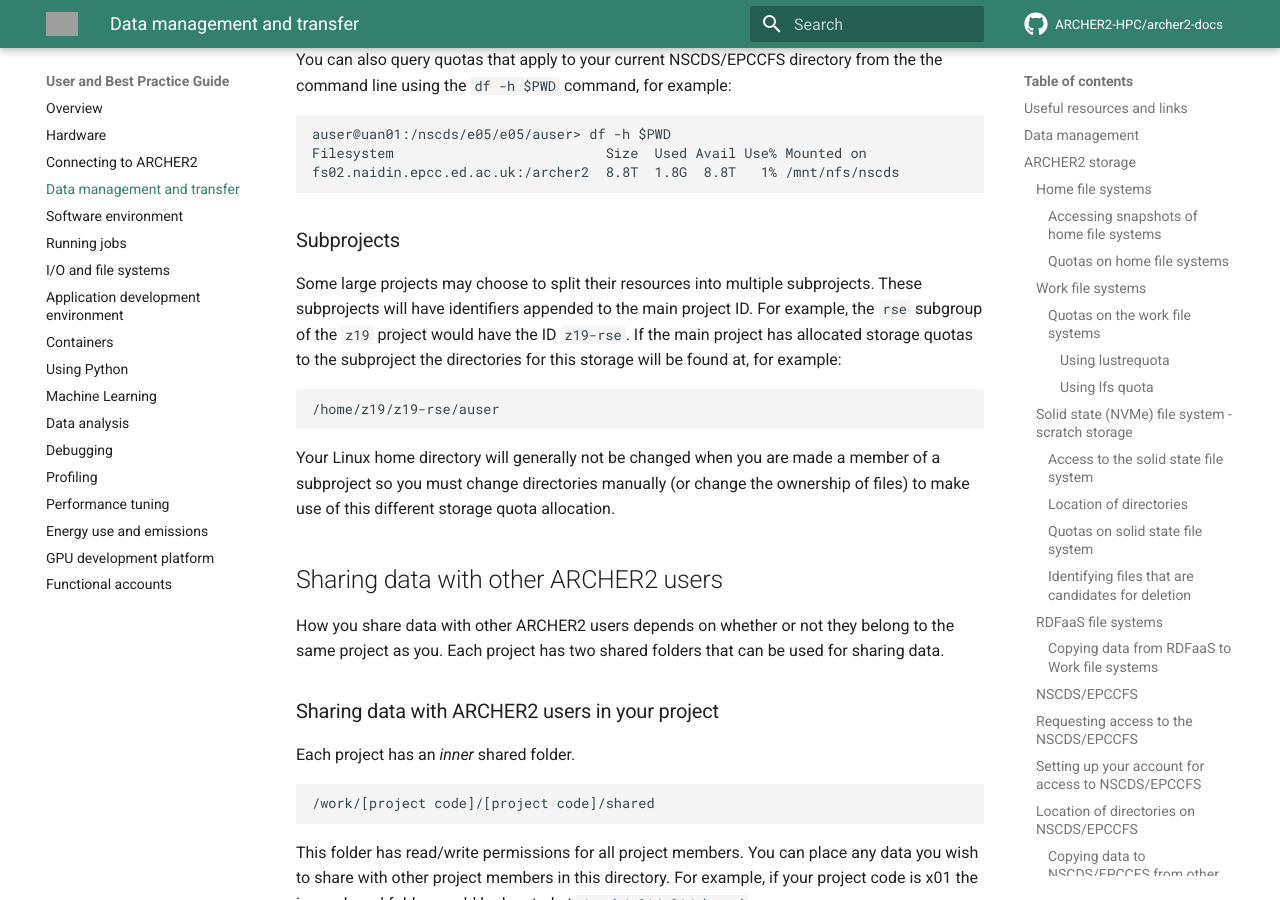
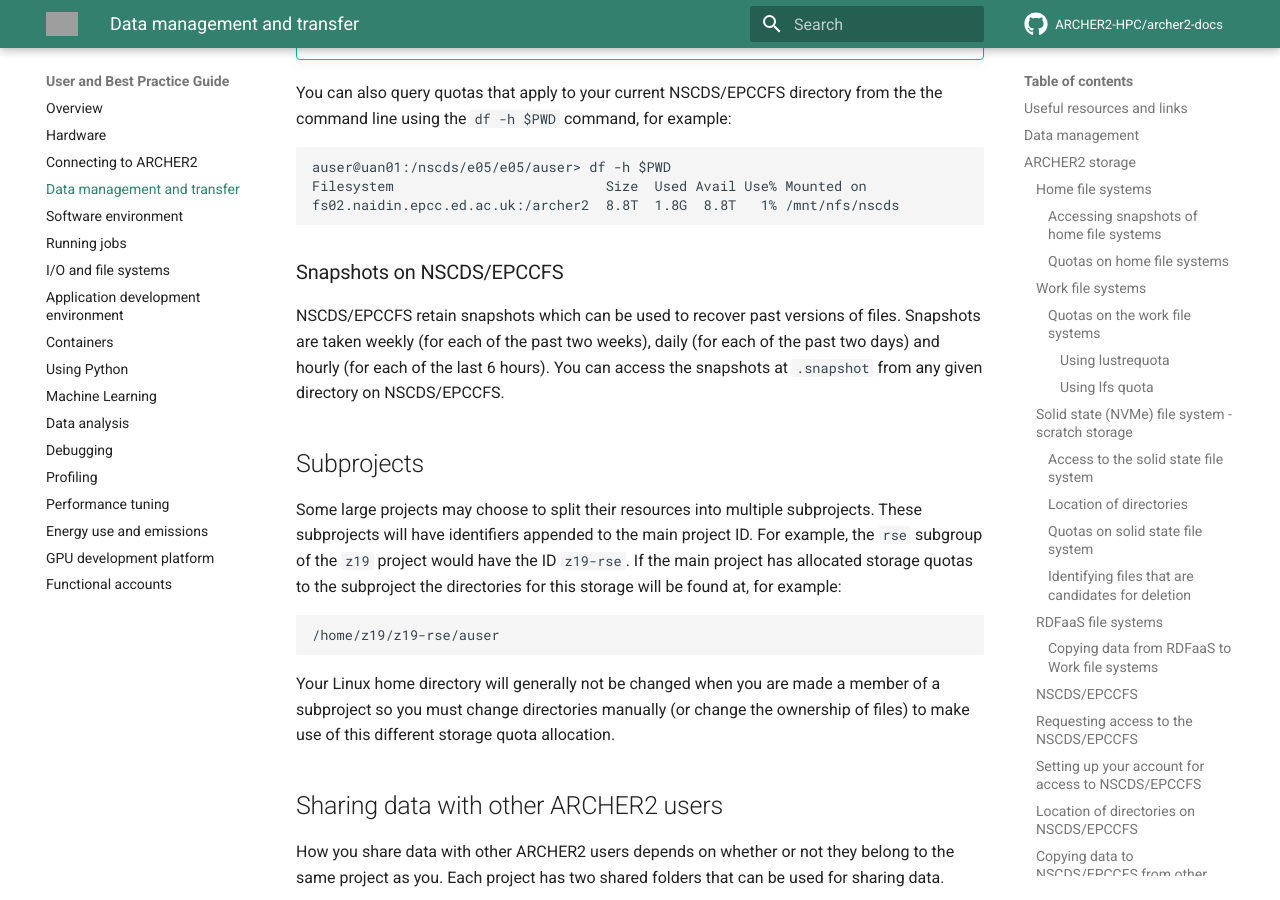
Before and after one commit to ARCHER2-HPC/archer2-docs, an MkDocs documentation site: the page built from docs/user-guide/data.md, in a window 1280 px wide and 900 px high, scrolled down 12776 px. Built offline with MkDocs 1.6.1 and Material for MkDocs 9.7.7, drawn with Linux system fonts in a browser that asks for light colours; comment, search, counter and statistics services are not loaded; grey boxes are pictures that could not be loaded.

Commit message:
Adds notes on snapshots

````diff
--- a/docs/user-guide/data.md
+++ b/docs/user-guide/data.md
@@ -505,7 +505,7 @@
     If you are having issues with NSCDS/EPCCFS then
     please [contact the ARCHER2 Service Desk](https://www.archer2.ac.uk/support-access/servicedesk.html)
 
-#### Copying data to NSCDS/EPCCFS from other ARCHER2 file systems
+### Copying data to NSCDS/EPCCFS from other ARCHER2 file systems
 
 You can use the standard Linux `cp` command to copy data from other ARCHER2 file
 systems to NSCDS/EPCCFS or vice versa. For example, to
@@ -525,7 +525,7 @@
     using [rclone local data transfer](#local-file-transfer) (perhaps in a
     serial job submission script) rather than using the basic `cp` command.
 
-#### Quotas on NSCDS/EPCCFS
+### Quotas on NSCDS/EPCCFS
 
 As for the other ARCHER2 storage systems, all projects are assigned a quota on
 NSCDS/EPCCFS. The project PI or manager can split this quota up
@@ -555,7 +555,14 @@
 fs02.naidin.epcc.ed.ac.uk:/archer2  8.8T  1.8G  8.8T   1% /mnt/nfs/nscds
 ```
 
-### Subprojects
+### Snapshots on NSCDS/EPCCFS
+
+NSCDS/EPCCFS retain snapshots which can be used to recover past versions of files.
+Snapshots are taken weekly (for each of the past two weeks), daily (for each
+of the past two days) and hourly (for each of the last 6 hours). You can
+access the snapshots at `.snapshot` from any given directory on NSCDS/EPCCFS.
+
+## Subprojects
 
 Some large projects may choose to split their resources into multiple subprojects.
 These subprojects will have identifiers appended to the main project ID. For example,
````
Also changed, not shown: docs/end-of-service-2026/data.md (+7 -0 lines).
